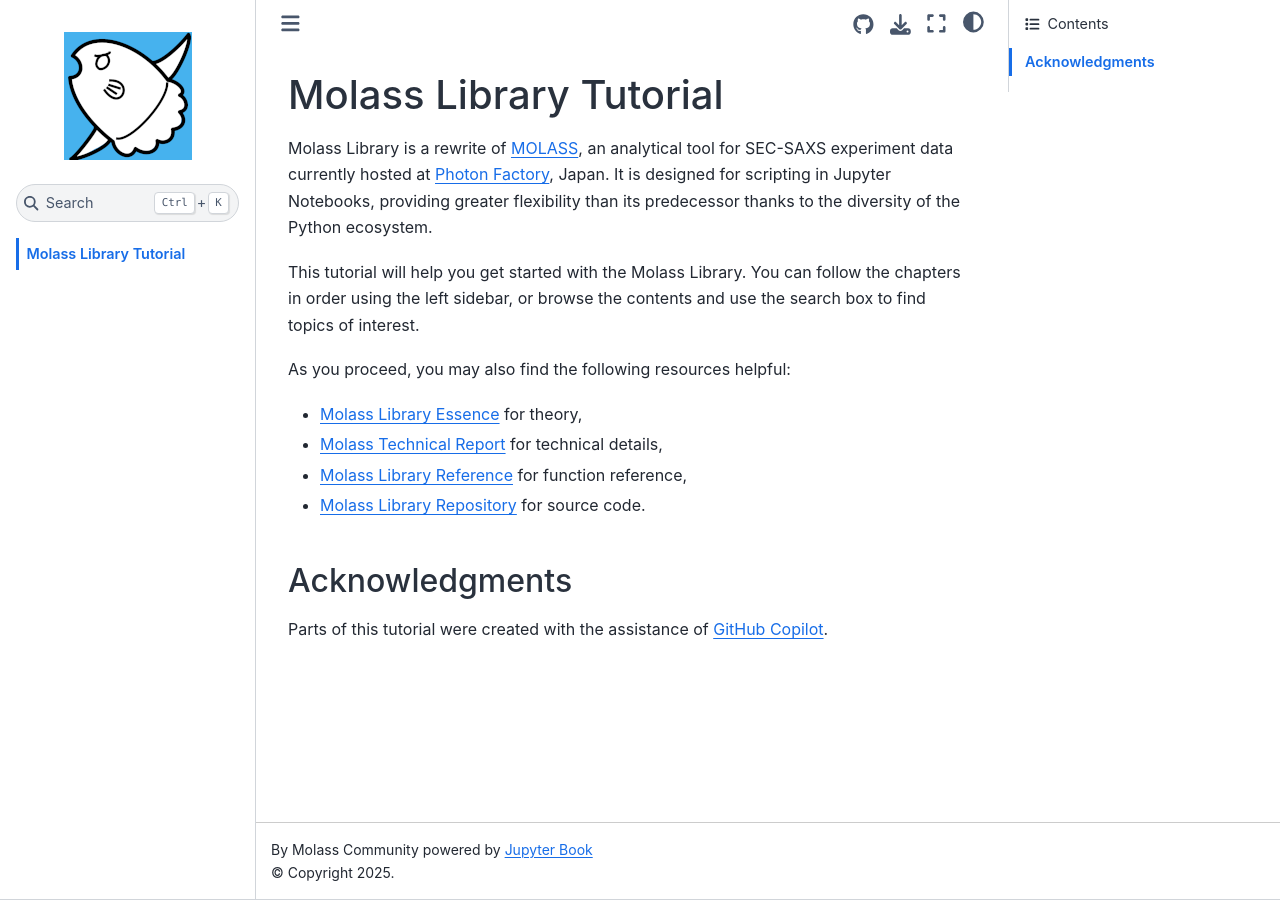
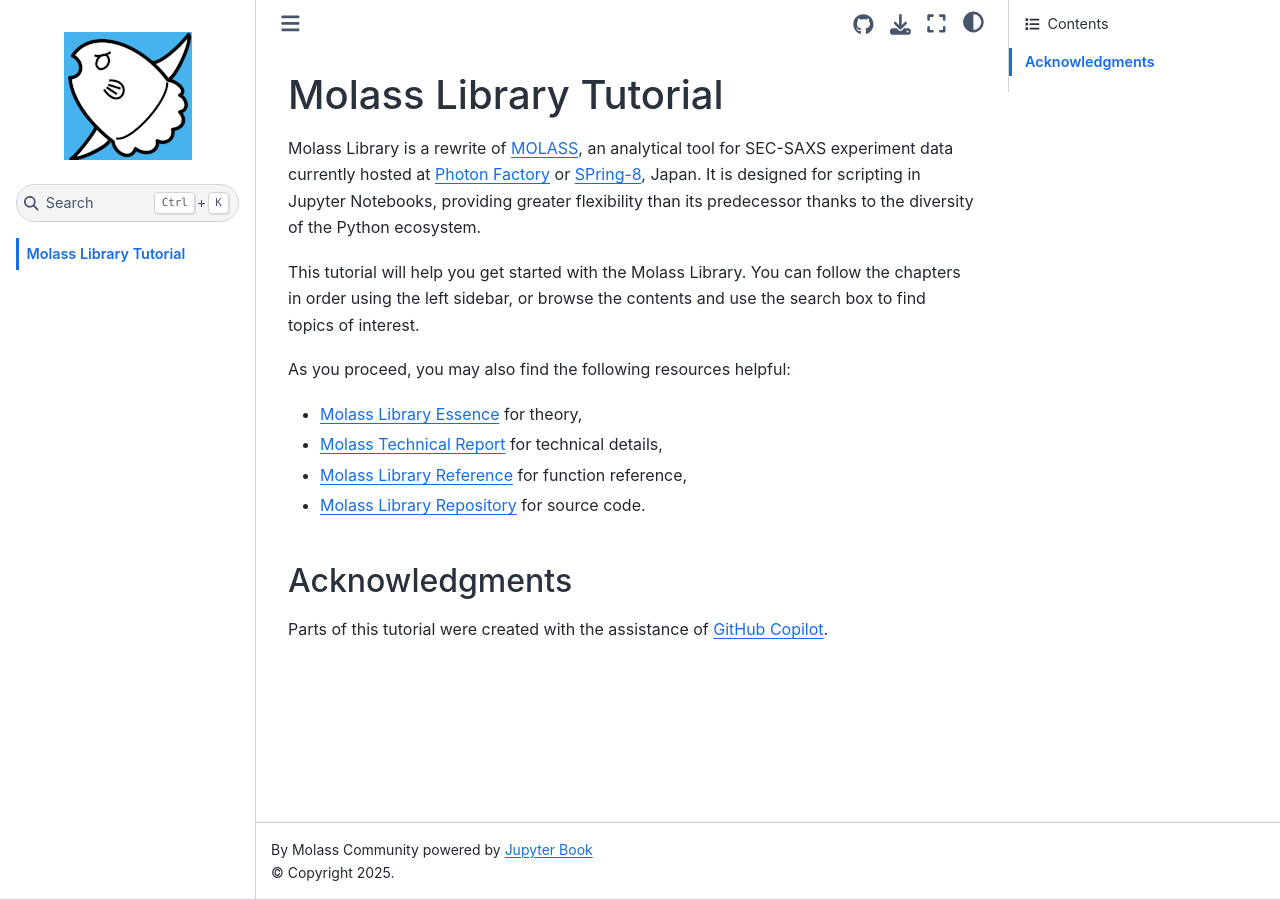
Before and after one commit to biosaxs-dev/molass-tutorial, a Jupyter Book: the page built from chapters/intro.md, in a window 1280 px wide. Built offline with Jupyter Book 1.0.4 settings and Sphinx 7.4.7 and the Sphinx Book theme 1.1.4, drawn with Linux system fonts in a browser that asks for light colours; pages that are not in the unit, such as notebooks, are missing from menus.

Commit message:
Add a link to SPring-8

```diff
--- a/chapters/intro.md
+++ b/chapters/intro.md
@@ -1,6 +1,6 @@
 # Molass Library Tutorial
 
-Molass Library is a rewrite of [MOLASS](https://www.jstage.jst.go.jp/article/biophysico/20/1/20_e200001/_article), an analytical tool for SEC-SAXS experiment data currently hosted at [Photon Factory](https://pfwww.kek.jp/saxs/MOLASS.html), Japan. It is designed for scripting in Jupyter Notebooks, providing greater flexibility than its predecessor thanks to the diversity of the Python ecosystem.
+Molass Library is a rewrite of [MOLASS](https://www.jstage.jst.go.jp/article/biophysico/20/1/20_e200001/_article), an analytical tool for SEC-SAXS experiment data currently hosted at [Photon Factory](https://pfwww.kek.jp/saxs/MOLASS.html) or [SPring-8](http://www.spring8.or.jp/en/), Japan. It is designed for scripting in Jupyter Notebooks, providing greater flexibility than its predecessor thanks to the diversity of the Python ecosystem.
 
 This tutorial will help you get started with the Molass Library. You can follow the chapters in order using the left sidebar, or browse the contents and use the search box to find topics of interest.
 
```
